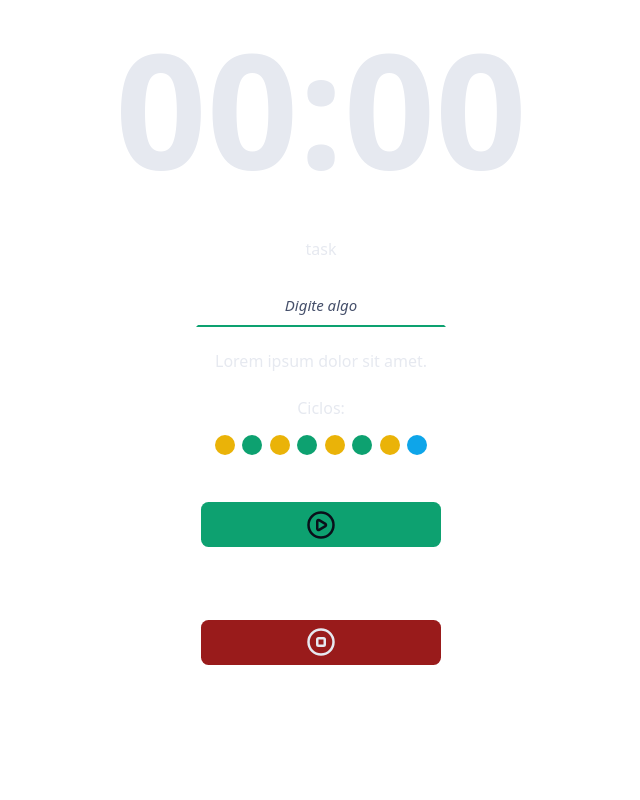
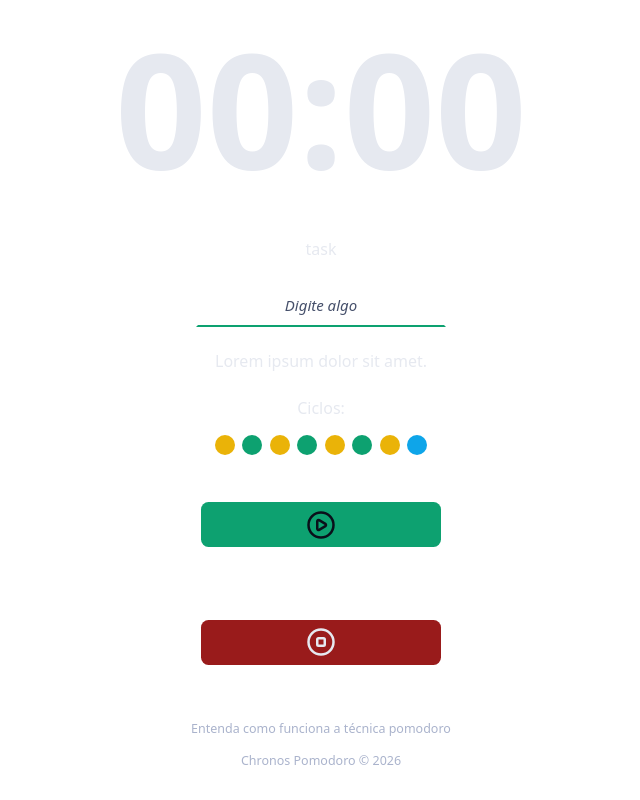
Before and after one commit to caistro/chronos, a React (Vite) app: page / in a window 1280 px wide. Shown: the part 273-1073 px from the top of the page, without its empty margins (319-959 px from the left). Before the commit the page ends 993 px from the top, so only its background shows below. Built offline with nearby package versions, Linux system fonts and the light colour scheme.

Commit message:
Criado componente de rodapé

```diff
--- a/src/App.tsx
+++ b/src/App.tsx
@@ -6,6 +6,7 @@ import { DefaultInput } from './components/DefaultInput';
 import { Cycles } from './components/Cycles';
 import { Defaultbutton } from './components/DefaultButton';
 import { PlayCircleIcon, StopCircleIcon } from 'lucide-react';
+import { Footer } from './components/Footer';
 
 import './styles/theme.css';
 import './styles/global.css';
@@ -43,6 +44,9 @@ export function App() {
                     </div>
                 </form>
             </Container>
+            <Container>
+                <Footer />
+            </Container>
         </>
     );
 }
--- /dev/null
+++ b/src/components/Footer.tsx
@@ -0,0 +1,12 @@
+export function Footer() {
+    return (
+        <footer className='flex flex-col items-center justify-center gap-6 text-xl text-(--text-muted)'>
+            <a className='hover:underline' href='#'>
+                Entenda como funciona a técnica pomodoro
+            </a>
+            <a className='hover:underline' href='#'>
+                Chronos Pomodoro &copy; {new Date().getFullYear()}
+            </a>
+        </footer>
+    );
+}
```
